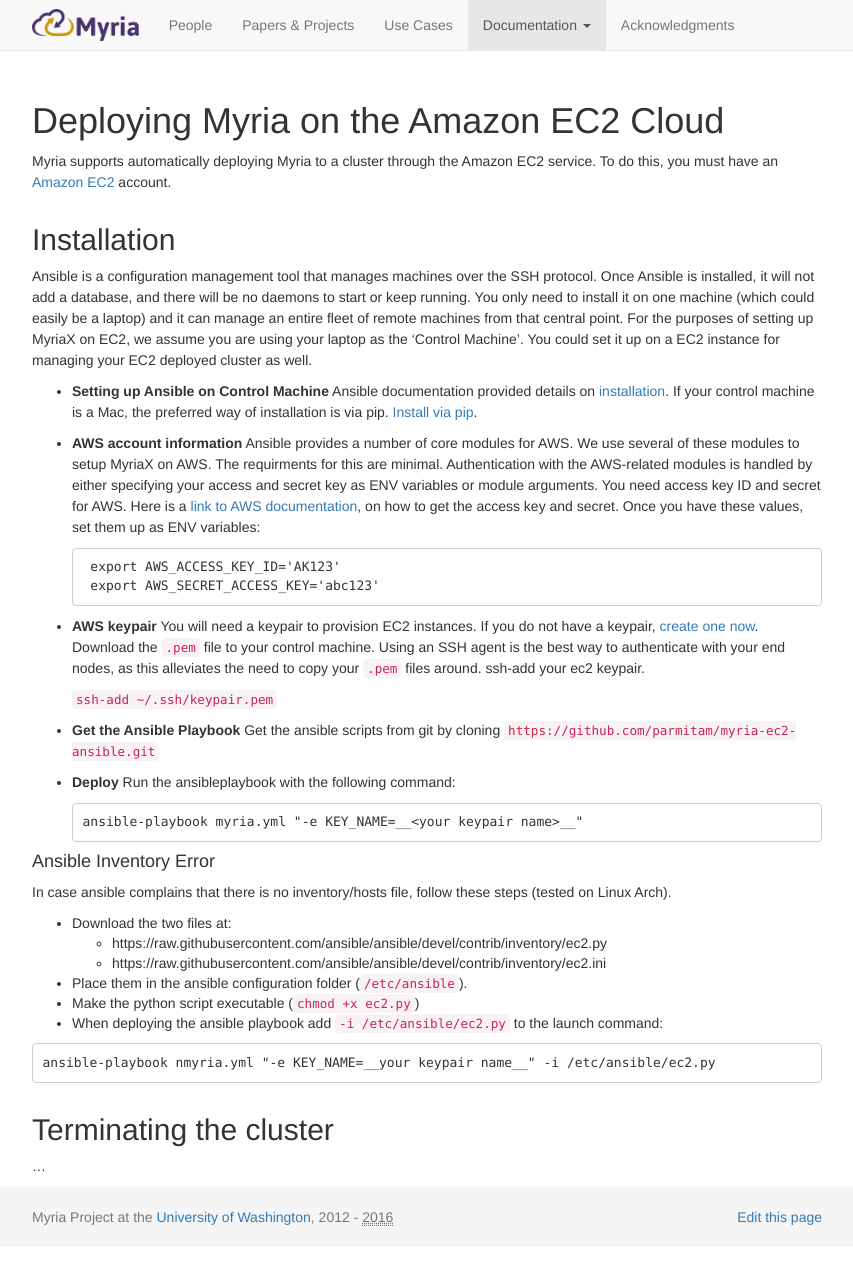
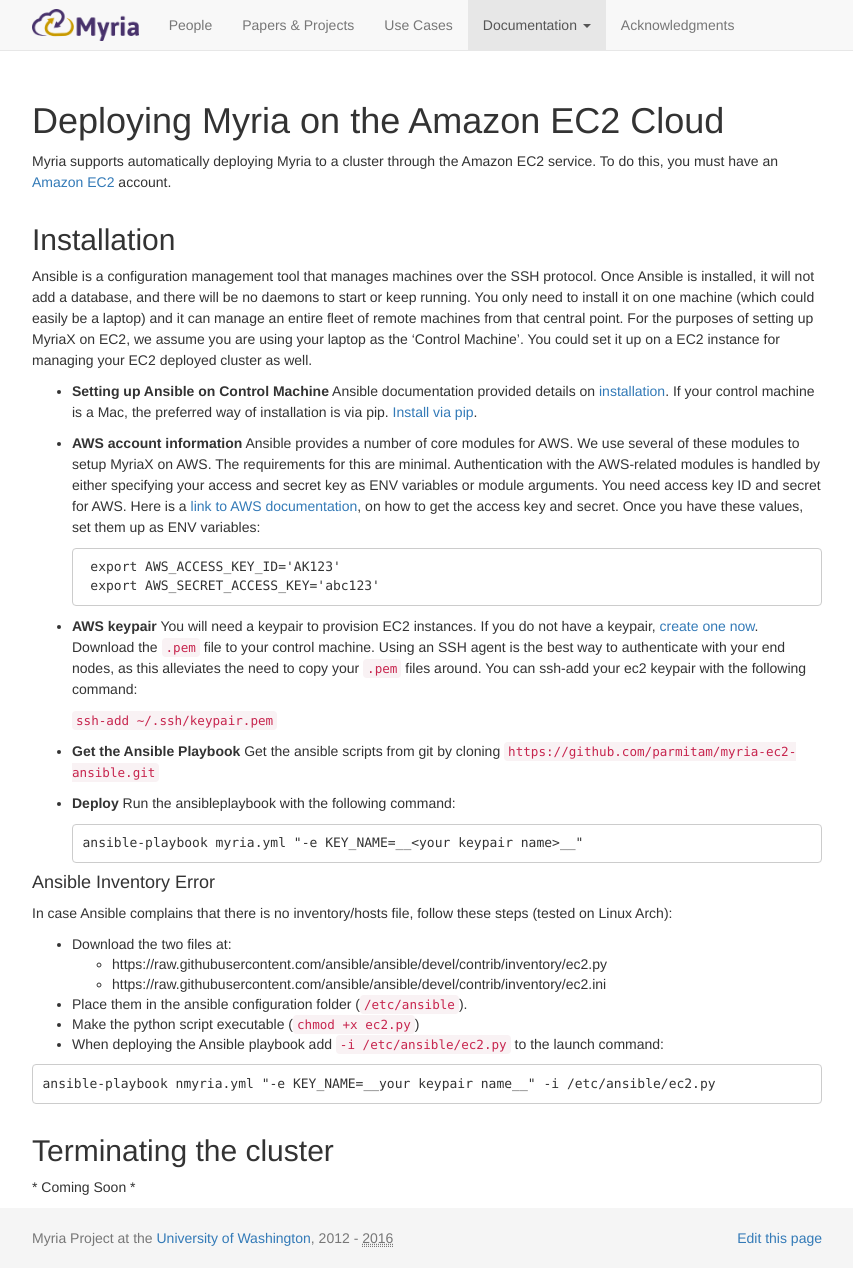
Before and after one commit to uwescience/myria-website, a Jekyll site: the page built from docs/myria-ec2.markdown, in a window 1280 px wide. Shown: the whole page, without its empty margins (213-1066 px from the left). Built offline with Jekyll 4.4.1, drawn with Linux system fonts in a browser that asks for light colours; nearby versions of some CDN libraries; Markdown is read by kramdown in place of the engine named in the settings; before the commit the page ends 1248 px from its top, so only the background shows below that.

Commit message:
Update myria-ec2.markdown

````diff
--- a/docs/myria-ec2.markdown
+++ b/docs/myria-ec2.markdown
@@ -20,7 +20,7 @@
    If your control machine is a Mac, the preferred way of installation is via pip. [Install via pip]( http://docs.ansible.com/ansible/intro_installation.html#latest-releases-via-pip).
 
 *  __AWS account information__
-   Ansible provides a number of core modules for AWS. We use several of these modules to setup MyriaX on AWS. The requirments for this are minimal.
+   Ansible provides a number of core modules for AWS. We use several of these modules to setup MyriaX on AWS. The requirements for this are minimal.
    Authentication with the AWS-related modules is handled by either specifying your access and secret key as ENV variables or module arguments. You need access key ID and secret for AWS. Here is a [link to AWS documentation](http://docs.aws.amazon.com/general/latest/gr/managing-aws-access-keys.html), on how to get the access key and secret. Once you have these values, set them up as ENV variables:
 
     ```
@@ -29,9 +29,9 @@
     ```
 
 *  __AWS keypair__
-   You will need a keypair to provision EC2 instances. If you do not have a keypair, [create one now](http://docs.aws.amazon.com/gettingstarted/latest/wah/getting-started-prereq.html#create-a-key-pair).  Download the `.pem` file to your control machine. Using an SSH agent is the best way to authenticate with your end nodes, as this alleviates the need to copy your `.pem` files around. ssh-add your ec2 keypair.
+   You will need a keypair to provision EC2 instances. If you do not have a keypair, [create one now](http://docs.aws.amazon.com/gettingstarted/latest/wah/getting-started-prereq.html#create-a-key-pair).  Download the `.pem` file to your control machine. Using an SSH agent is the best way to authenticate with your end nodes, as this alleviates the need to copy your `.pem` files around. You can ssh-add your ec2 keypair with the following command:
 
-    `ssh-add ~/.ssh/keypair.pem`
+    ```ssh-add ~/.ssh/keypair.pem```
 
 
 *  __Get the Ansible Playbook__
@@ -46,14 +46,13 @@
 
 #### Ansible Inventory Error
 
-In case ansible complains that there is no inventory/hosts file, follow
-these steps (tested on Linux Arch).
+In case Ansible complains that there is no inventory/hosts file, follow these steps (tested on Linux Arch):
 * Download the two files at:
   * https://raw.githubusercontent.com/ansible/ansible/devel/contrib/inventory/ec2.py
   * https://raw.githubusercontent.com/ansible/ansible/devel/contrib/inventory/ec2.ini
 * Place them in the ansible configuration folder (`/etc/ansible`).
 * Make the python script executable (`chmod +x ec2.py`)
-* When deploying the ansible playbook add `-i /etc/ansible/ec2.py` to the launch command:
+* When deploying the Ansible playbook add `-i /etc/ansible/ec2.py` to the launch command:
 
 ```
 ansible-playbook nmyria.yml "-e KEY_NAME=__your keypair name__" -i /etc/ansible/ec2.py
@@ -61,4 +60,4 @@
 
 ## Terminating the cluster
 
-...
+\* Coming Soon *
````
